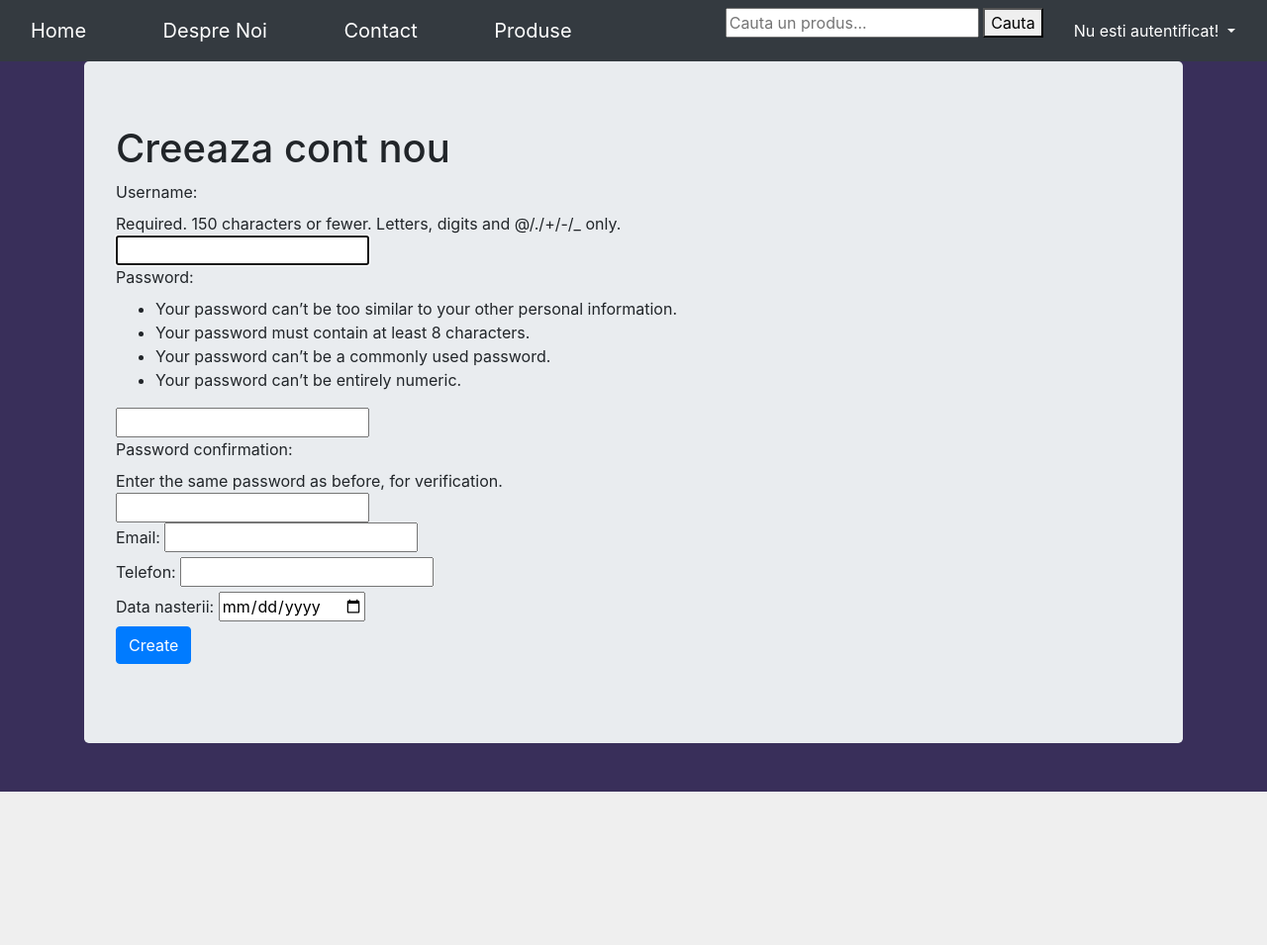
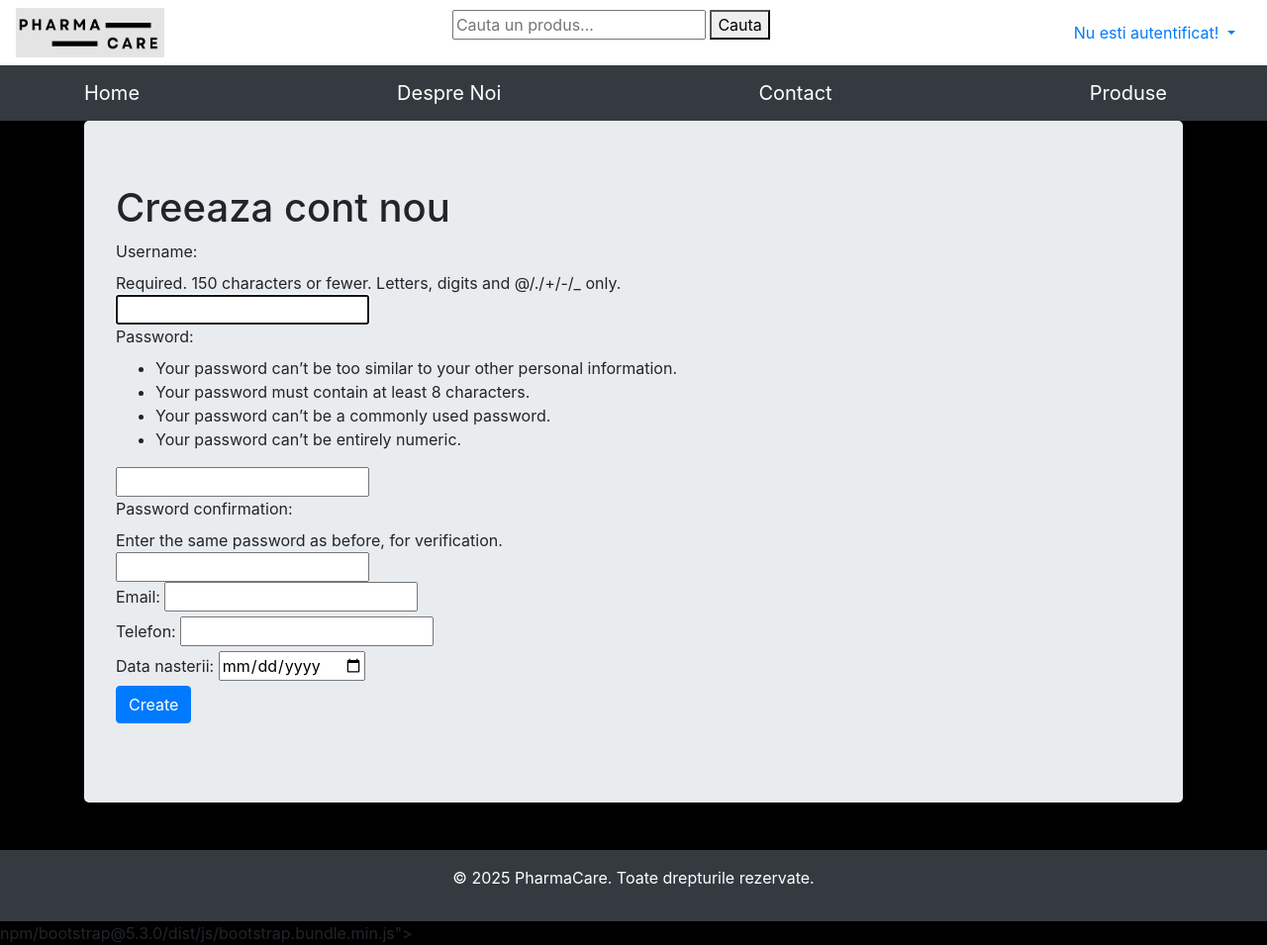
Before and after one commit to deeada95/ADA_final, a Django app: page /signup/ in a window 1280 px wide. Shown: the whole page at 99% size. Before the commit the page ends 800 px from the top, so only its background shows below. Run offline with Django 5.2, Linux system fonts and the light colour scheme; some libraries are stand-ins or nearby versions.

Commit message:
adaugare sigla si video pe pagina de home

```diff
--- a/farmacie_online/settings.py
+++ b/farmacie_online/settings.py
@@ -36,7 +36,8 @@ INSTALLED_APPS = [
     'django.contrib.messages',
     'django.contrib.staticfiles',
     'produs',
-    'accounts'
+    'accounts',
+    'django_extensions',
 ]
 
 MIDDLEWARE = [
--- a/produs/static/index.css
+++ b/produs/static/index.css
@@ -1,5 +1,5 @@
 body {
-    background-color: #392F5A;
+    background-color: black;
 }
 
 .product-images {
@@ -7,3 +7,8 @@ body {
     max-width: 300px;
 
 }
+.video-container {
+    display: flex;
+    justify-content: center;
+    align-items: center;
+        }
--- a/produs/templates/base.html
+++ b/produs/templates/base.html
@@ -1,10 +1,12 @@
 {% load static %}
-<html {% if LANGUAGE_CODE %}lang="{{ LANGUAGE_CODE }}" {% endif %}>
+
+<html {% if LANGUAGE_CODE %}lang="{{ LANGUAGE_CODE }}" {% endif %} xmlns="http://www.w3.org/1999/html">
 
 <head>
     <meta charset="utf-8">
     <meta name="viewport" content="width=device-width, initial-scale=1">
     <title>PharmaCare</title>
+
     <link rel="stylesheet" href="https://stackpath.bootstrapcdn.com/bootstrap/4.2.1/css/bootstrap.min.css"
           integrity="sha384-GJzZqFGwb1QTTN6wy59ffF1BuGJpLSa9DkKMp0DgiMDm4iYMj70gZWKYbI706tWS" crossorigin="anonymous">
     <script src="https://code.jquery.com/jquery-3.3.1.slim.min.js"
@@ -16,43 +18,31 @@
     <script src="https://stackpath.bootstrapcdn.com/bootstrap/4.2.1/js/bootstrap.min.js"
             integrity="sha384-B0UglyR+jN6CkvvICOB2joaf5I4l3gm9GU6Hc1og6Ls7i6U/mkkaduKaBhlAXv9k"
             crossorigin="anonymous"></script>
-
-    <!-- Adaugam fisierul index.css pentru toate paginile care se folosesc de base.html -->
     <link rel="stylesheet" href="{% static 'index.css' %}">
 </head>
 
 <body>
-<nav class="navbar navbar-expand-lg navbar-dark bg-dark">
-    <div class="container fixed">
-        <a class="navbar-brand" href="/">Home</a>
-        <a class="navbar-brand" href="{% url 'despre_noi' %}">Despre Noi</a>
-        <a class="navbar-brand" href="{% url 'program_contact' %}">Contact</a>
-        <a class="navbar-brand" href="{% url 'produse' %}">Produse</a>
-        <a class="navbar-brand" href="{% url 'cauta_produs' %}"></a>
-            <form action="{% url 'cauta_produs' %}" method="GET">
-                <input type="text" name="q" placeholder="Cauta un produs..." value="{{ query }}">
-                <button type="submit">Cauta</button>
-            </form>
 
-        <button
-            class="navbar-toggler" type="button"
-            data-toggle="collapse" data-target="#navbarNavAltMarkup"
-        >
-            <span class="navbar-toggler-icon"></span>
-        </button>
-    </div>
+<nav class = 'navbar navbar - white bg-white'>
+
+    <img src="{% static 'imagini/PharmaCare Care.png' %}" alt = 'Sigla' width ='150' height="50">
+    <form action="{% url 'cauta_produs' %}" method="GET">
+        <input type="text" name="q" placeholder="Cauta un produs..." value="{{ query }}">
+        <button type="submit">Cauta</button>
+    </form>
+
     <div class="nav-item dropdown">
         {% if user.is_authenticated %}
-        <a class="nav-link dropdown-toggle text-white" href="#" data-toggle= "dropdown">
+        <a class="nav-link dropdown-toggle text-black" href="#" data-toggle= "dropdown">
             {{ user.username }}
         </a>
         <div class = "dropdown-menu dropdown-menu-right">
             <a class= "dropdown-item text-right" href = "{% url 'logout' %}">Iesire din cont</a>
             <a class= "dropdown-item text-right" href =" {% url 'schimbare_parola' %}"> Schimbare parola</a>
-             <a class="dropdown-item text-right" href="{% url 'favorites_list' %}">Favorite</a>
+            <a class="dropdown-item text-right" href="{% url 'favorites_list' %}">Favorite</a>
         </div>
         {% else %}
-        <a class="nav-link dropdown-toggle text-white" href="#" data-toggle="dropdown">
+        <a class="nav-link dropdown-toggle text-black" href="#" data-toggle="dropdown">
             Nu esti autentificat!
         </a>
         <div class="dropdown-menu dropdown-menu-right">
@@ -63,6 +53,22 @@
 
     </div>
 </nav>
+<nav class="navbar navbar-expand-lg navbar-dark bg-dark">
+    <div class="container fixed">
+
+        <a class="navbar-brand" href="/">Home</a>
+        <a class="navbar-brand" href="{% url 'despre_noi' %}">Despre Noi</a>
+        <a class="navbar-brand" href="{% url 'program_contact' %}">Contact</a>
+        <a class="navbar-brand" href="{% url 'produse' %}">Produse</a>
+        <button
+            class="navbar-toggler" type="button"
+            data-toggle="collapse" data-target="#navbarNavAltMarkup"
+        >
+            <span class="navbar-toggler-icon"></span>
+        </button>
+    </div>
+
+</nav>
 
 <div class="container">
     <div class="jumbotron">
@@ -70,5 +76,12 @@
     </div>
 </div>
 </body>
+<footer class="bg-dark text-white text-center py-3 mt-5">
+        <p>&copy; 2025 PharmaCare. Toate drepturile rezervate.</p>
+    </footer>
+
+    npm/bootstrap@5.3.0/dist/js/bootstrap.bundle.min.js"></script>
+</body>
+</html>
 
 </html>
```
Also changed, not shown: produs/templates/home.html (+10 -2 lines), db.sqlite3, produs/static/imagini/PharmaCare Care.png (added), 2 other files.
